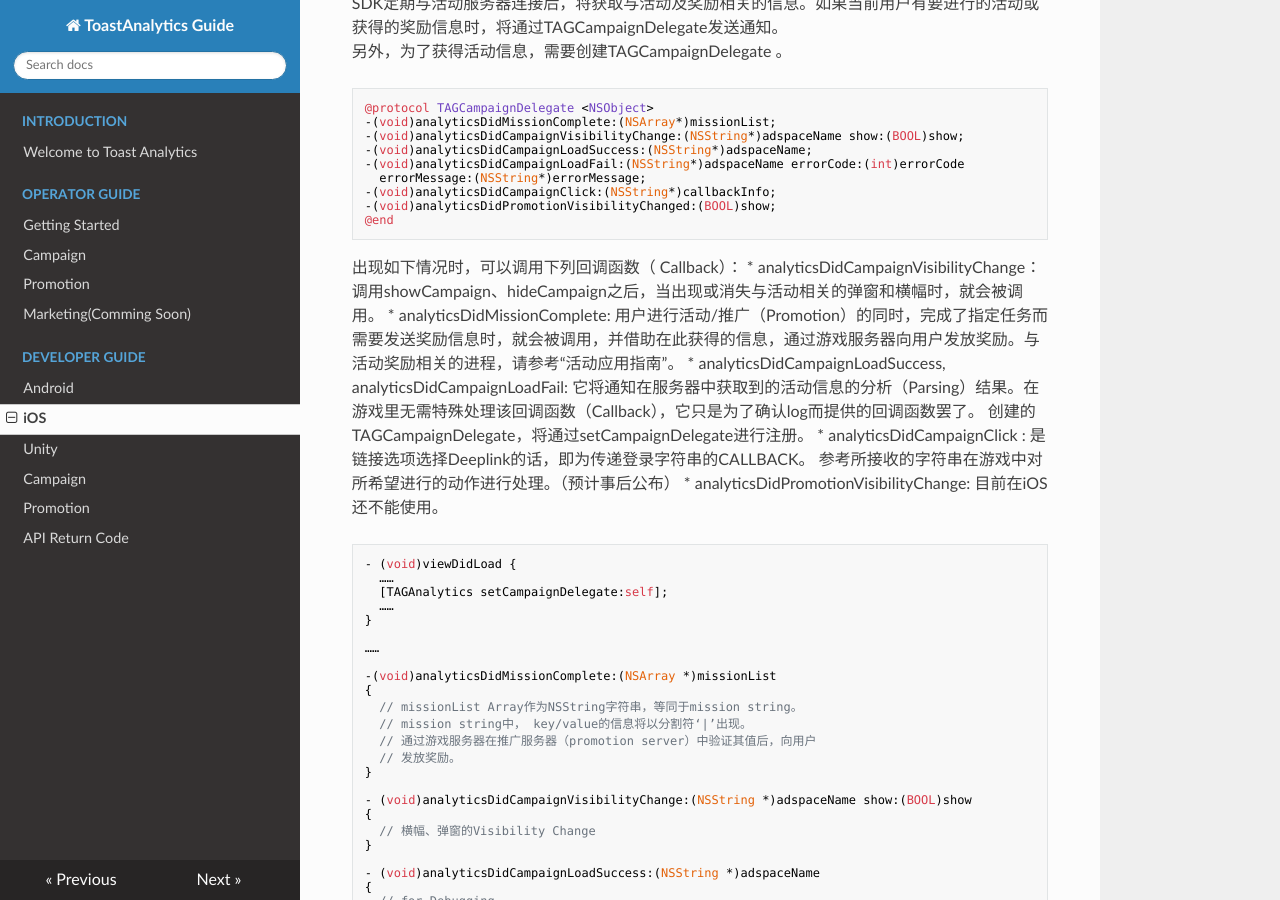
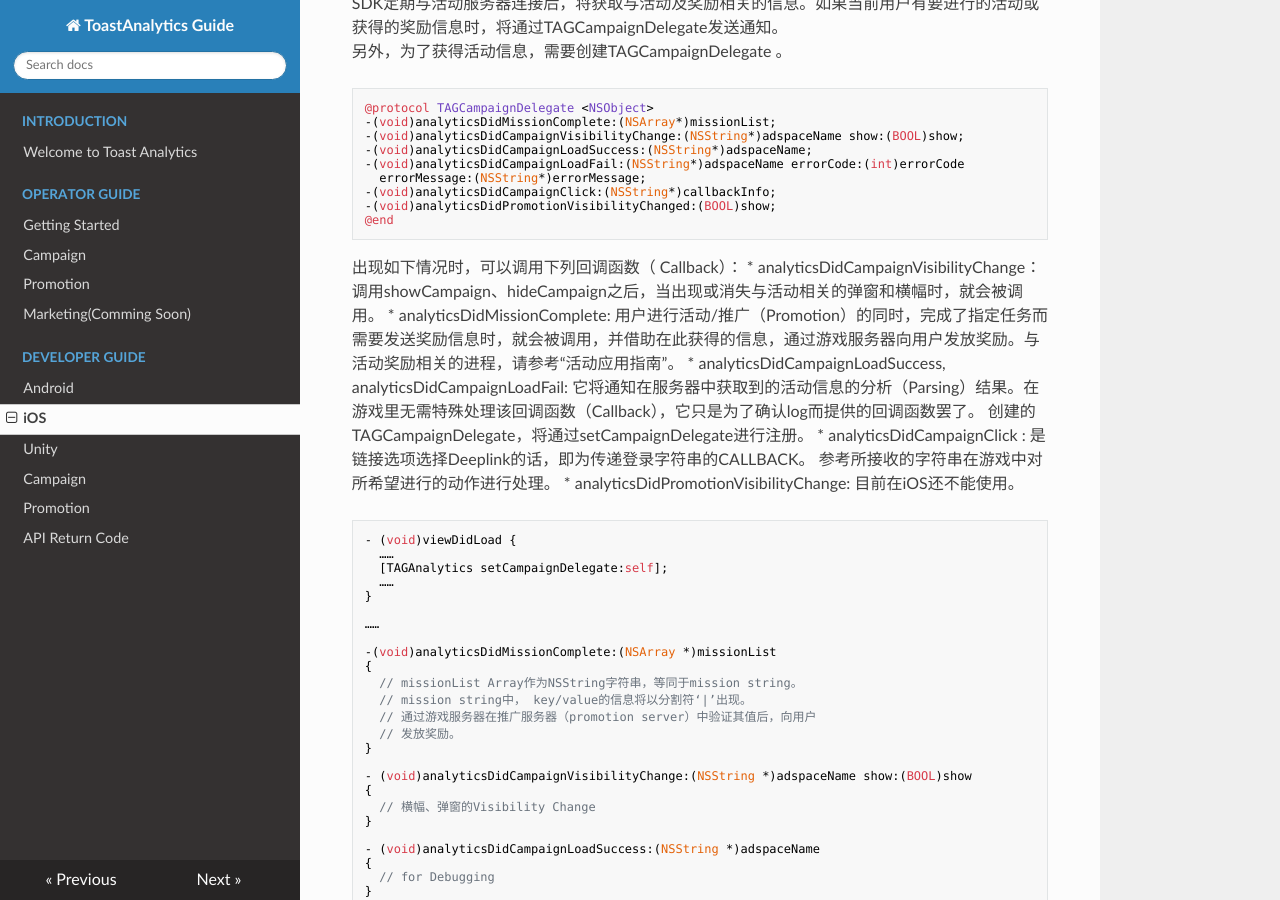
Before and after one commit to ToastAnalytics/ToastAnalytics_ZH, an MkDocs documentation site: the page built from docs/Developer/5. iOS Developer Guide.md, in a window 1280 px wide and 900 px high, scrolled down 6104 px. Built offline with MkDocs 1.6.1, drawn with Linux system fonts in a browser that asks for light colours; nearby versions of some CDN libraries; old or Windows-style settings are respelled for this version of MkDocs.

Commit message:
Update 5. iOS Developer Guide.md

````diff
--- a/docs/Developer/5. iOS Developer Guide.md
+++ b/docs/Developer/5. iOS Developer Guide.md
@@ -260,7 +260,7 @@ SDK定期与活动服务器连接后，将获取与活动及奖励相关的信
 * analyticsDidMissionComplete: 用户进行活动/推广（Promotion）的同时，完成了指定任务而需要发送奖励信息时，就会被调用，并借助在此获得的信息，通过游戏服务器向用户发放奖励。与活动奖励相关的进程，请参考“活动应用指南”。
 * analyticsDidCampaignLoadSuccess, analyticsDidCampaignLoadFail: 它将通知在服务器中获取到的活动信息的分析（Parsing）结果。在游戏里无需特殊处理该回调函数（Callback），它只是为了确认log而提供的回调函数罢了。
 创建的TAGCampaignDelegate，将通过setCampaignDelegate进行注册。
-* analyticsDidCampaignClick : 是链接选项选择Deeplink的话，即为传递登录字符串的CALLBACK。 参考所接收的字符串在游戏中对所希望进行的动作进行处理。（预计事后公布）
+* analyticsDidCampaignClick : 是链接选项选择Deeplink的话，即为传递登录字符串的CALLBACK。 参考所接收的字符串在游戏中对所希望进行的动作进行处理。
 * analyticsDidPromotionVisibilityChange: 目前在iOS还不能使用。
 ```
 - (void)viewDidLoad {
````
